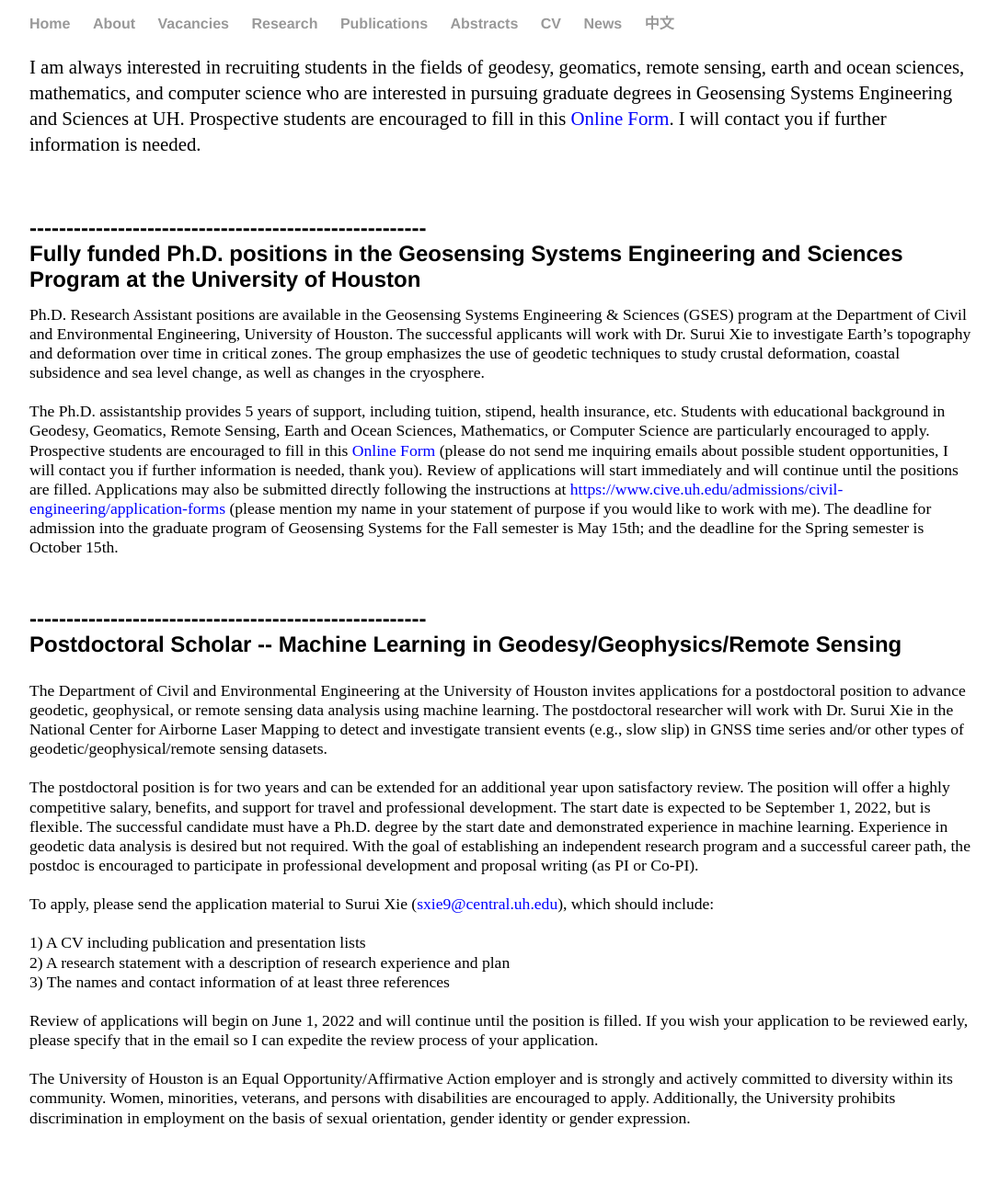
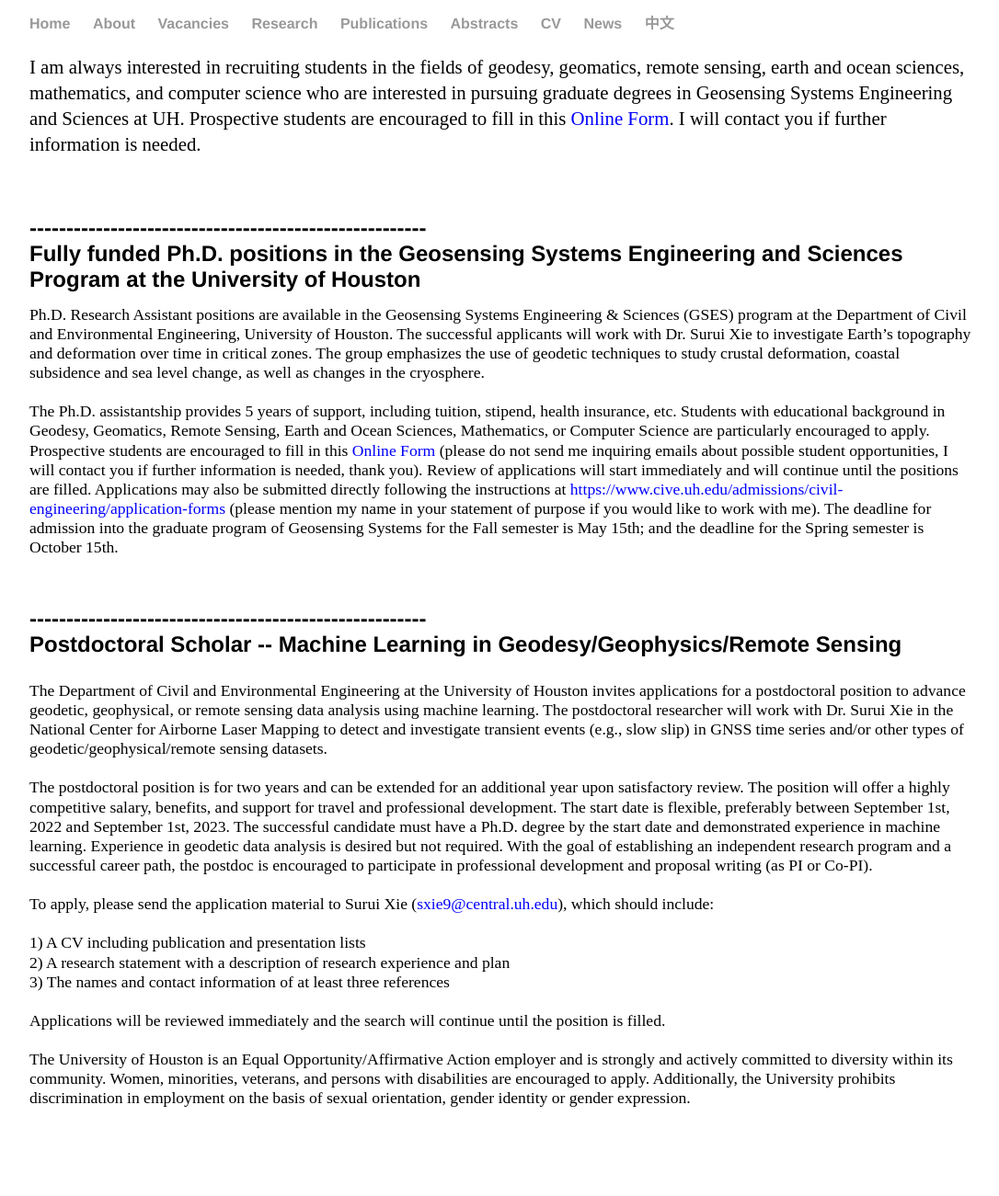
Before and after one commit to suruixie/suruixie.github.io, a Jekyll site: the page built from vacancies/index.html, in a window 1280 px wide. Shown: the whole page at 92% size, without its empty margins (96-1182 px from the left). Built offline with Jekyll 4.4.1, drawn with Linux system fonts in a browser that asks for light colours; after the commit the page ends 1280 px from its top, so only the background shows below that.

Commit message:
Update index.html

```diff
--- a/vacancies/index.html
+++ b/vacancies/index.html
@@ -40,7 +40,7 @@
 
 	The postdoctoral position is for two years and can be extended for an additional year upon satisfactory review.
 	The position will offer a highly competitive salary, benefits, and support for travel and professional development.
-	The start date is expected to be September 1, 2022, but is flexible. The successful candidate must have a Ph.D. degree by the start date and demonstrated experience in machine learning.
+	The start date is flexible, preferably between September 1st, 2022 and September 1st, 2023. The successful candidate must have a Ph.D. degree by the start date and demonstrated experience in machine learning.
 	Experience in geodetic data analysis is desired but not required.
 	With the goal of establishing an independent research program and a successful career path, the postdoc is encouraged to participate in professional development and proposal writing (as PI or Co-PI).<br>
 	<br>
@@ -53,8 +53,7 @@
 	3) The names and contact information of at least three references 	<br>
 	<br>
 
-	Review of applications will begin on June 1, 2022 and will continue until the position is filled.
-	If you wish your application to be reviewed early, please specify that in the email so I can expedite the review process of your application.<br>
+	Applications will be reviewed immediately and the search will continue until the position is filled.<br>
 	<br>
 
 	The University of Houston is an Equal Opportunity/Affirmative Action employer and is strongly and actively committed to diversity within its community. Women, minorities, veterans, and persons with disabilities are encouraged to apply.
```
